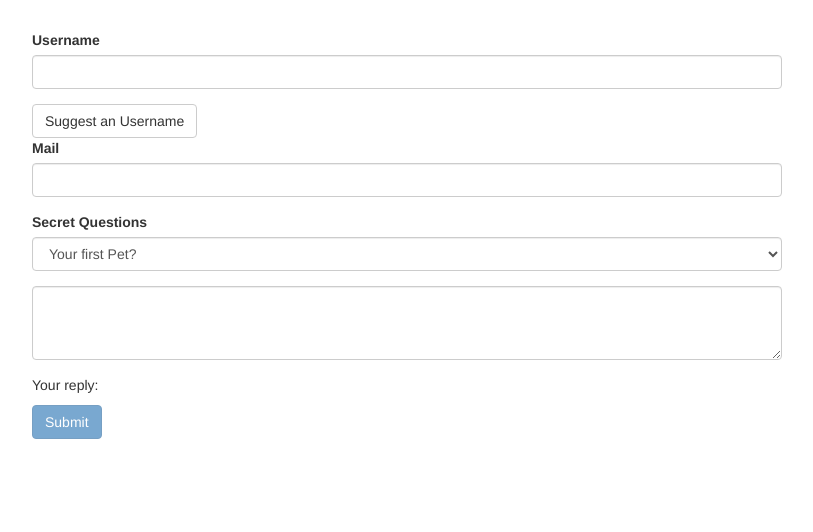
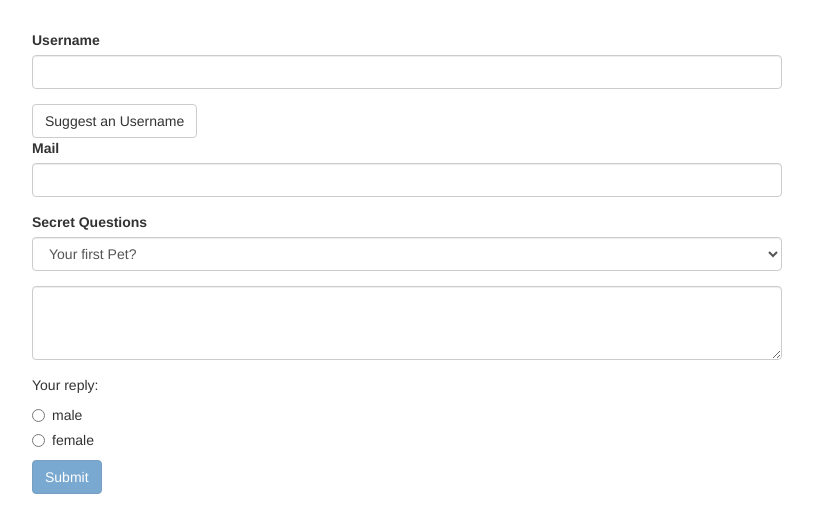
Before and after one commit to Mahsa1990a/forms-td-start, an Angular app: page / in a window 1280 px wide. Shown: the top 532 px of the page, without its empty margins (233-1046 px from the left). Built offline with nearby package versions, Linux system fonts and the light colour scheme.

Commit message:
198. TD: Handling Radio Buttons

```diff
--- a/src/app/app.component.html
+++ b/src/app/app.component.html
@@ -67,6 +67,19 @@
         </div>
         <p>Your reply: {{ answer }}</p>
 
+        <div class="radio" *ngFor="let gender of genders">
+          <label>
+            <!-- make this input control with ngModel -->
+            <input
+              type="radio"
+              name="gender"
+              ngModel
+              [value]="gender"
+              required
+            >{{ gender }}
+          </label>
+        </div>
+
         <!-- Add property binding if form is not vealid s= => disable button -->
         <button
           class="btn btn-primary"
--- a/src/app/app.component.ts
+++ b/src/app/app.component.ts
@@ -13,6 +13,7 @@ export class AppComponent {
 
   defaultQuestion = 'pet'; //for using in select
   answer = '';
+  genders = ["male", "female"];
 
 
   suggestUserName() {
```
